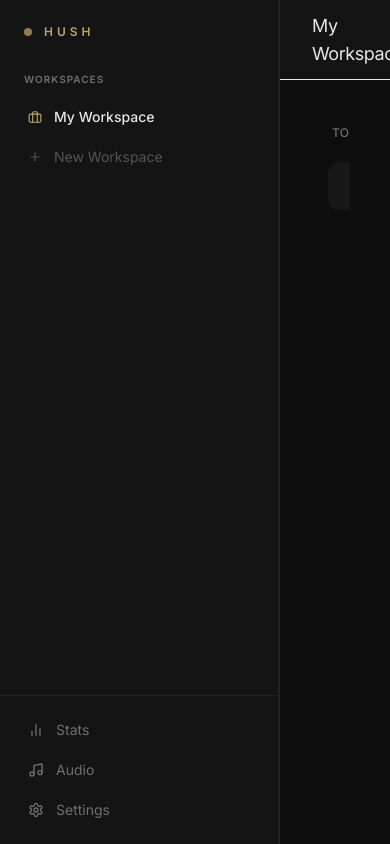
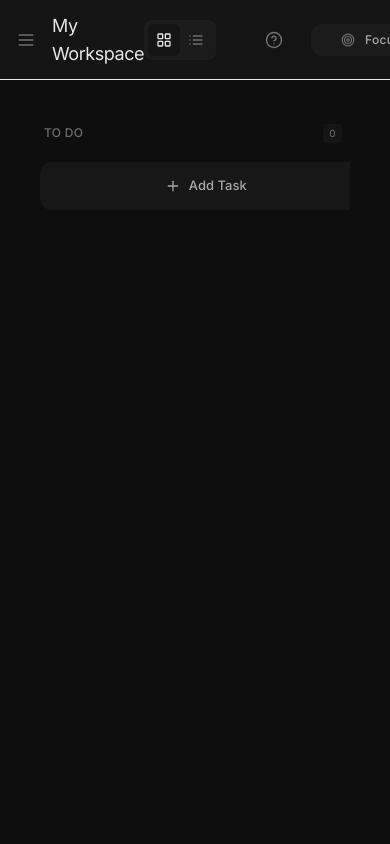
Before and after one commit to nauxa-labs/hush, a React (Vite) app: page / in a window 390 px wide. Built offline with nearby package versions, Linux system fonts and the light colour scheme.

Commit message:
feat: implement phase 2.4 mobile responsive and accessbility

```diff
--- a/src/components/focus/Timer.jsx
+++ b/src/components/focus/Timer.jsx
@@ -59,6 +59,7 @@ export function Timer() {
             color: 'var(--icon-on-bg)'
           }}
           title="Skip to next"
+          aria-label="Skip to next session"
         >
           <SkipForward size={18} />
         </button>
@@ -67,6 +68,7 @@ export function Timer() {
         <button
           onClick={() => isRunning ? timerService.pause() : timerService.start()}
           className="group relative flex items-center justify-center w-20 h-20 rounded-full bg-text-gold text-bg-deep hover:brightness-110 transition-all transform hover:scale-105 active:scale-95 shadow-[0_0_30px_rgba(182,162,106,0.3)]"
+          aria-label={isRunning ? "Pause Timer" : "Start Timer"}
         >
           {isRunning ? <Pause size={32} fill="currentColor" /> : <Play size={32} fill="currentColor" className="ml-1" />}
         </button>
@@ -80,6 +82,7 @@ export function Timer() {
             color: 'var(--icon-on-bg)'
           }}
           title="Reset timer"
+          aria-label="Reset Timer"
         >
           <RotateCcw size={18} />
         </button>
--- a/src/components/layout/AppShell.jsx
+++ b/src/components/layout/AppShell.jsx
@@ -1,4 +1,6 @@
-import React, { useState, useCallback } from 'react';
+import React, { useState, useCallback, useEffect } from 'react';
+import { AnimatePresence, motion } from 'framer-motion';
+import { Menu } from 'lucide-react';
 import { Sidebar } from './Sidebar';
 import { TopBar } from './TopBar';
 import { FocusOverlay } from '../focus/FocusOverlay';
@@ -12,7 +14,6 @@ import { AmbientPlayer } from '../audio/AmbientPlayer';
 import { useKeyboardShortcuts } from '../../lib/hooks/useKeyboardShortcuts';
 
 import { useStores, useStoreSelector } from '../../contexts/StoreContext';
-import { useEffect } from 'react';
 
 export function AppShell({ children }) {
   const { settingsStore } = useStores();
@@ -20,6 +21,7 @@ export function AppShell({ children }) {
 
   // Shortcut help modal state
   const [showShortcutHelp, setShowShortcutHelp] = useState(false);
+  const [isMobileDrawerOpen, setIsMobileDrawerOpen] = useState(false);
 
   // Memoized callbacks to prevent re-renders and event listener recreation
   const openShortcutHelp = useCallback(() => setShowShortcutHelp(true), []);
@@ -38,17 +40,49 @@ export function AppShell({ children }) {
     document.body.classList.add(theme);
   }, [theme]);
 
+  // Mobile drawer backdrop click handler
+  const closeMobileDrawer = () => setIsMobileDrawerOpen(false);
+
   return (
     <div className="flex h-screen w-screen overflow-hidden z-0 bg-bg-deep text-text-main transition-colors duration-500">
-      {/* Sidebar: Fixed Width */}
-      <div className="w-[280px] shrink-0 border-r border-theme bg-bg-panel z-20 flex flex-col transition-colors duration-500">
+      {/* Desktop Sidebar: Hide on mobile */}
+      <div className="hidden md:flex w-[280px] shrink-0 border-r border-theme bg-bg-panel z-20 flex-col transition-colors duration-500">
         <Sidebar />
       </div>
+
+      {/* Mobile Sidebar Drawer */}
+      <AnimatePresence>
+        {isMobileDrawerOpen && (
+          <>
+            {/* Backdrop */}
+            <motion.div
+              initial={{ opacity: 0 }}
+              animate={{ opacity: 1 }}
+              exit={{ opacity: 0 }}
+              onClick={closeMobileDrawer}
+              className="md:hidden fixed inset-0 bg-black/50 z-40 backdrop-blur-sm"
+            />
+            {/* Drawer */}
+            <motion.aside
+              initial={{ x: '-100%' }}
+              animate={{ x: 0 }}
+              exit={{ x: '-100%' }}
+              transition={{ type: 'spring', damping: 25, stiffness: 200 }}
+              className="md:hidden fixed top-0 left-0 bottom-0 w-[280px] z-50 bg-bg-panel border-r border-theme shadow-2xl"
+            >
+              <Sidebar onMobileClose={closeMobileDrawer} />
+            </motion.aside>
+          </>
+        )}
+      </AnimatePresence>
 
       {/* Main Content Area: Grows to fill space */}
       <div className="flex-1 flex flex-col min-w-0">
         <div className="h-[80px] shrink-0">
-          <TopBar onOpenShortcutHelp={openShortcutHelp} />
+          <TopBar
+            onOpenShortcutHelp={openShortcutHelp}
+            onToggleMobileDrawer={() => setIsMobileDrawerOpen(true)}
+          />
         </div>
 
         <main className="flex-1 overflow-auto p-10 relative">
--- a/src/components/layout/Sidebar.jsx
+++ b/src/components/layout/Sidebar.jsx
@@ -3,7 +3,7 @@ import { useStores, useStoreData } from '../../contexts/StoreContext';
 import { Briefcase, Plus, BarChart2, Music, Settings, Check, X } from 'lucide-react';
 import clsx from 'clsx';
 
-export function Sidebar() {
+export function Sidebar({ onMobileClose }) {
   const { workspaceStore, setActivePanel } = useStores();
   const { workspaces, activeId } = useStoreData(workspaceStore);
   const [editingId, setEditingId] = useState(null);
@@ -52,7 +52,12 @@ export function Sidebar() {
         {workspaces.map(ws => (
           <div
             key={ws.id}
-            onClick={() => editingId !== ws.id && workspaceStore.setActive(ws.id)}
+            onClick={() => {
+              if (editingId !== ws.id) {
+                workspaceStore.setActive(ws.id);
+                onMobileClose?.();
+              }
+            }}
             onDoubleClick={() => handleStartEdit(ws)}
             className={clsx(
               "group flex items-center gap-3 px-3 py-2 rounded-md cursor-pointer transition-all duration-200",
@@ -92,15 +97,15 @@ export function Sidebar() {
 
       {/* Footer Tools */}
       <div className="p-4 border-t border-theme space-y-1">
-        <div onClick={() => setActivePanel('stats')} className="flex items-center gap-3 px-3 py-2 text-text-muted hover:text-text-main cursor-pointer rounded hover:bg-text-main/5 transition-colors">
+        <div onClick={() => { setActivePanel('stats'); onMobileClose?.(); }} className="flex items-center gap-3 px-3 py-2 text-text-muted hover:text-text-main cursor-pointer rounded hover:bg-text-main/5 transition-colors">
           <BarChart2 size={16} />
           <span className="text-sm">Stats</span>
         </div>
-        <div onClick={() => setActivePanel('audio')} className="flex items-center gap-3 px-3 py-2 text-text-muted hover:text-text-main cursor-pointer rounded hover:bg-text-main/5 transition-colors">
+        <div onClick={() => { setActivePanel('audio'); onMobileClose?.(); }} className="flex items-center gap-3 px-3 py-2 text-text-muted hover:text-text-main cursor-pointer rounded hover:bg-text-main/5 transition-colors">
           <Music size={16} />
           <span className="text-sm">Audio</span>
         </div>
-        <div onClick={() => setActivePanel('settings')} className="flex items-center gap-3 px-3 py-2 text-text-muted hover:text-text-main cursor-pointer rounded hover:bg-text-main/5 transition-colors">
+        <div onClick={() => { setActivePanel('settings'); onMobileClose?.(); }} className="flex items-center gap-3 px-3 py-2 text-text-muted hover:text-text-main cursor-pointer rounded hover:bg-text-main/5 transition-colors">
           <Settings size={16} />
           <span className="text-sm">Settings</span>
         </div>
--- a/src/components/layout/TopBar.jsx
+++ b/src/components/layout/TopBar.jsx
@@ -1,17 +1,25 @@
 import React from 'react';
-import { LayoutGrid, List, Target, HelpCircle } from 'lucide-react';
+import { LayoutGrid, List, Target, HelpCircle, Menu } from 'lucide-react';
 import { motion } from 'framer-motion';
 import { useStores, useStoreData } from '../../contexts/StoreContext';
 import clsx from 'clsx';
 
-export function TopBar({ onOpenShortcutHelp }) {
+export function TopBar({ onOpenShortcutHelp, onToggleMobileDrawer }) {
   const { workspaceStore } = useStores();
   const { activeId, workspaces } = useStoreData(workspaceStore);
 
   const activeWs = workspaces.find(w => w.id === activeId);
 
   return (
-    <header className="h-[80px] px-8 flex items-center justify-between border-b border-border-color bg-surface z-10">
+    <header className="h-[80px] px-4 md:px-8 flex items-center justify-between border-b border-border-color bg-surface z-10">
+      {/* Mobile Menu Trigger */}
+      <button
+        onClick={onToggleMobileDrawer}
+        className="md:hidden p-2 -ml-2 mr-2 text-ink-muted hover:text-ink-primary"
+        aria-label="Open Menu"
+      >
+        <Menu size={20} />
+      </button>
       {/* Workspace Name - Quiet, not loud */}
       <div>
         <h1 className="text-lg font-normal tracking-tight text-ink-primary">
--- a/src/components/workspace/KanbanBoard.jsx
+++ b/src/components/workspace/KanbanBoard.jsx
@@ -30,7 +30,7 @@ export function KanbanBoard() {
     }),
     useSensor(TouchSensor, {
       activationConstraint: {
-        delay: 200,
+        delay: 250, // Increased to 250ms so user can scroll without triggering drag
         tolerance: 5,
       },
     })
@@ -122,7 +122,8 @@ export function KanbanBoard() {
       onDragOver={handleDragOver}
       onDragEnd={handleDragEnd}
     >
-      <div className="flex h-full gap-8 overflow-x-auto pb-4 px-2">
+      {/* Mobile Snap Scroll Container */}
+      <div className="flex h-full gap-4 md:gap-8 overflow-x-auto pb-4 px-4 md:px-2 snap-x snap-mandatory touch-pan-x">
         {activeWs.columns.map(col => (
           <KanbanColumn
             key={col.id}
--- a/src/components/workspace/KanbanColumn.jsx
+++ b/src/components/workspace/KanbanColumn.jsx
@@ -20,7 +20,7 @@ export function KanbanColumn({ column, cards, workspaceId, isOver }) {
 
   return (
     <div className={clsx(
-      "flex flex-col w-[300px] shrink-0 h-full group/column transition-all duration-200",
+      "flex flex-col w-[85vw] md:w-[300px] shrink-0 h-full group/column transition-all duration-200 snap-center first:ml-0 last:mr-4",
       showDropHighlight && "scale-[1.01]"
     )}>
       {/* Header */}
--- a/src/index.css
+++ b/src/index.css
@@ -264,7 +264,8 @@ button:focus-visible,
 [role="button"]:focus-visible,
 [tabindex]:focus-visible {
   outline: none;
-  box-shadow: 0 0 0 1px var(--gold-muted);
+  box-shadow: 0 0 0 2px var(--gold-muted);
+  outline-offset: 2px;
 }
 
 input:focus-visible {
```
Also changed, not shown: src/components/panels/SlidePanel.jsx (+42 -5 lines).
